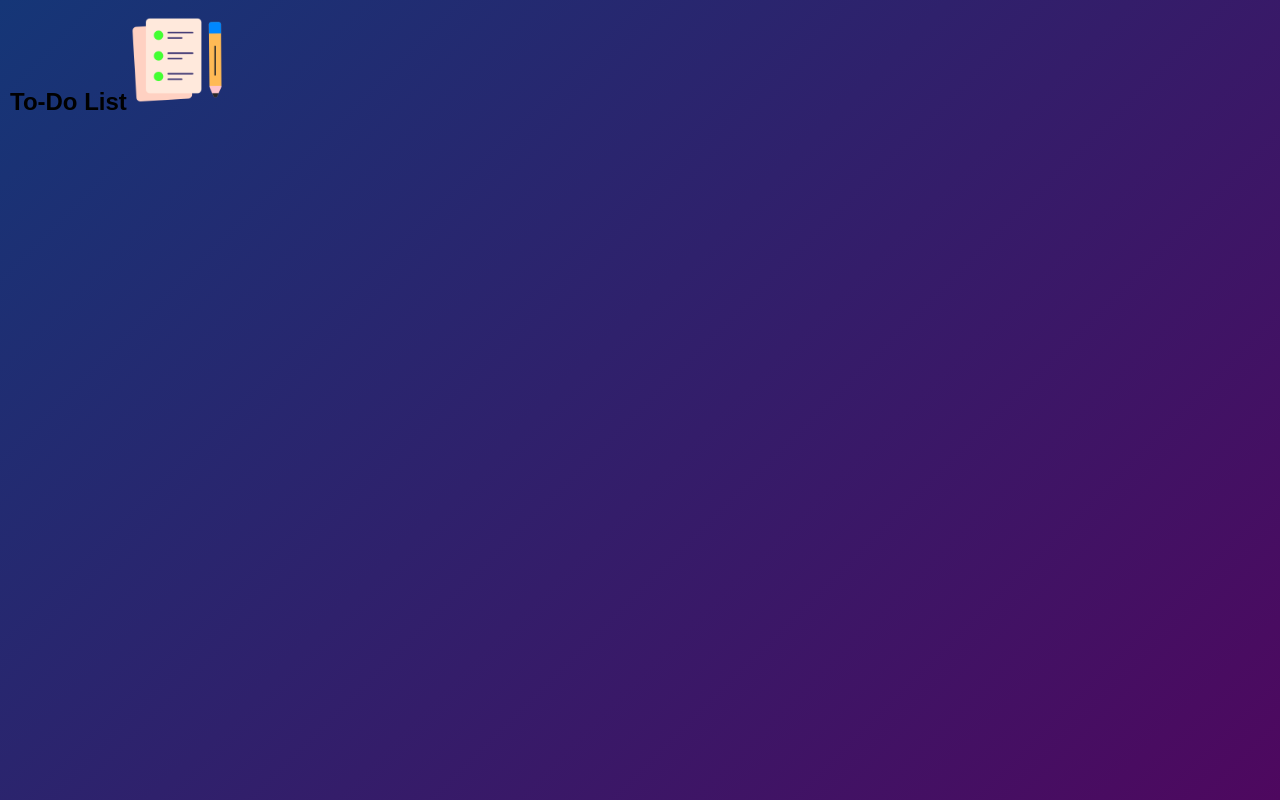
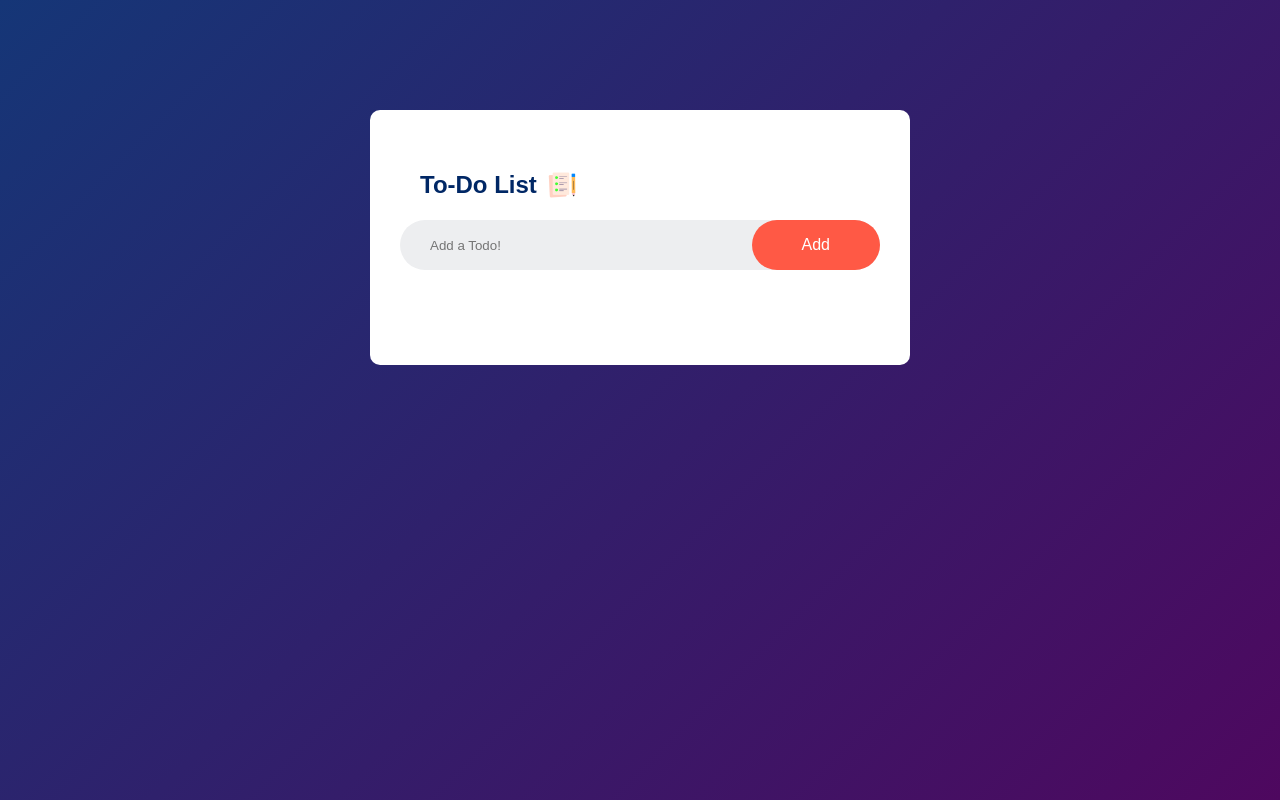
Before and after one commit to kevin-tursi/Todo-app-JS, a plain HTML site: page index.html in a window 1280 px wide. Drawn offline with Linux system fonts and the light colour scheme.

Commit message:
styled todo container & input/button

```diff
--- a/index.html
+++ b/index.html
@@ -9,6 +9,10 @@
     <div class="container">
         <div class="todo-app">
             <h2>To-Do List<img src="/images/icon.png" alt="To-Do Icon" ></h2>
+            <div class="row">
+                <input type="text" id="input-box" placeholder="Add a Todo!">
+                <button type="submit">Add</button>
+            </div>
         </div>
     </div>
 </body>
--- a/style.css
+++ b/style.css
@@ -11,3 +11,54 @@
     background: linear-gradient(135deg, #153677, #4e085f);
     padding: 10px;
 }
+
+.todo-app {
+    width: 100%;
+    max-width: 540px;
+    background: #fff;
+    margin: 100px auto 20px;
+    padding: 40px 30px 70px;
+    border-radius: 10px;
+}
+
+.todo-app h2 {
+    color: #002765;
+    display: flex;
+    align-items: center;
+    margin: 20px;
+}
+
+.todo-app h2 img {
+    width: 30px;
+    margin-left: 10px;
+}
+
+.row {
+    display: flex;
+    align-items: center;
+    justify-content: space-between;
+    background: #edeef0;
+    border-radius: 30px;
+    padding-left: 20px;
+    margin-bottom: 25px;
+}
+
+input {
+    flex: 1;
+    border: none;
+    outline: none;
+    background: transparent;
+    padding: 10px;
+    font-weight: 14px;
+}
+
+button {
+    border: none;
+    outline: none;
+    padding: 16px 50px;
+    background: #ff5945;
+    color: #fff;
+    font-size: 16px;
+    cursor: pointer;
+    border-radius: 40px;
+}
```
